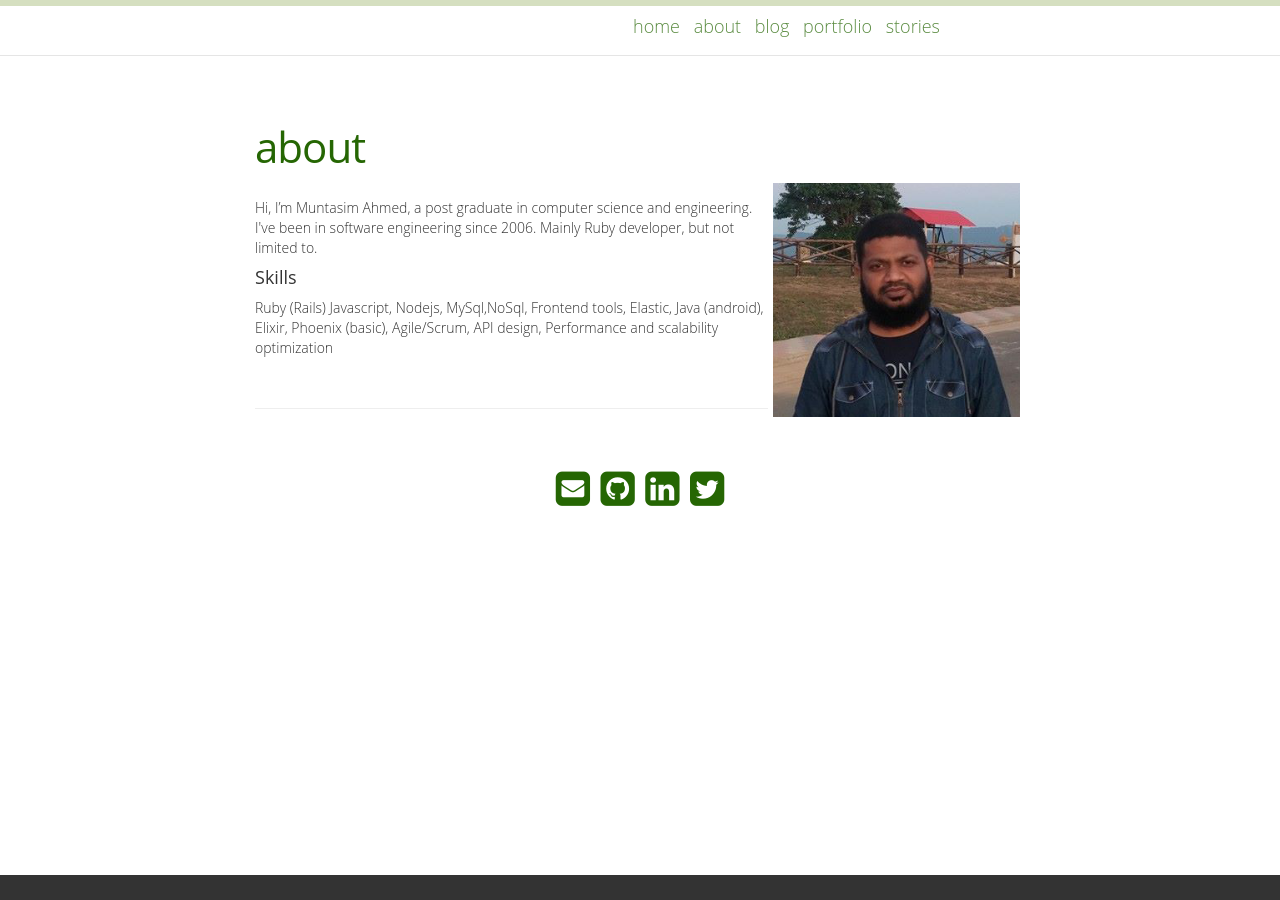
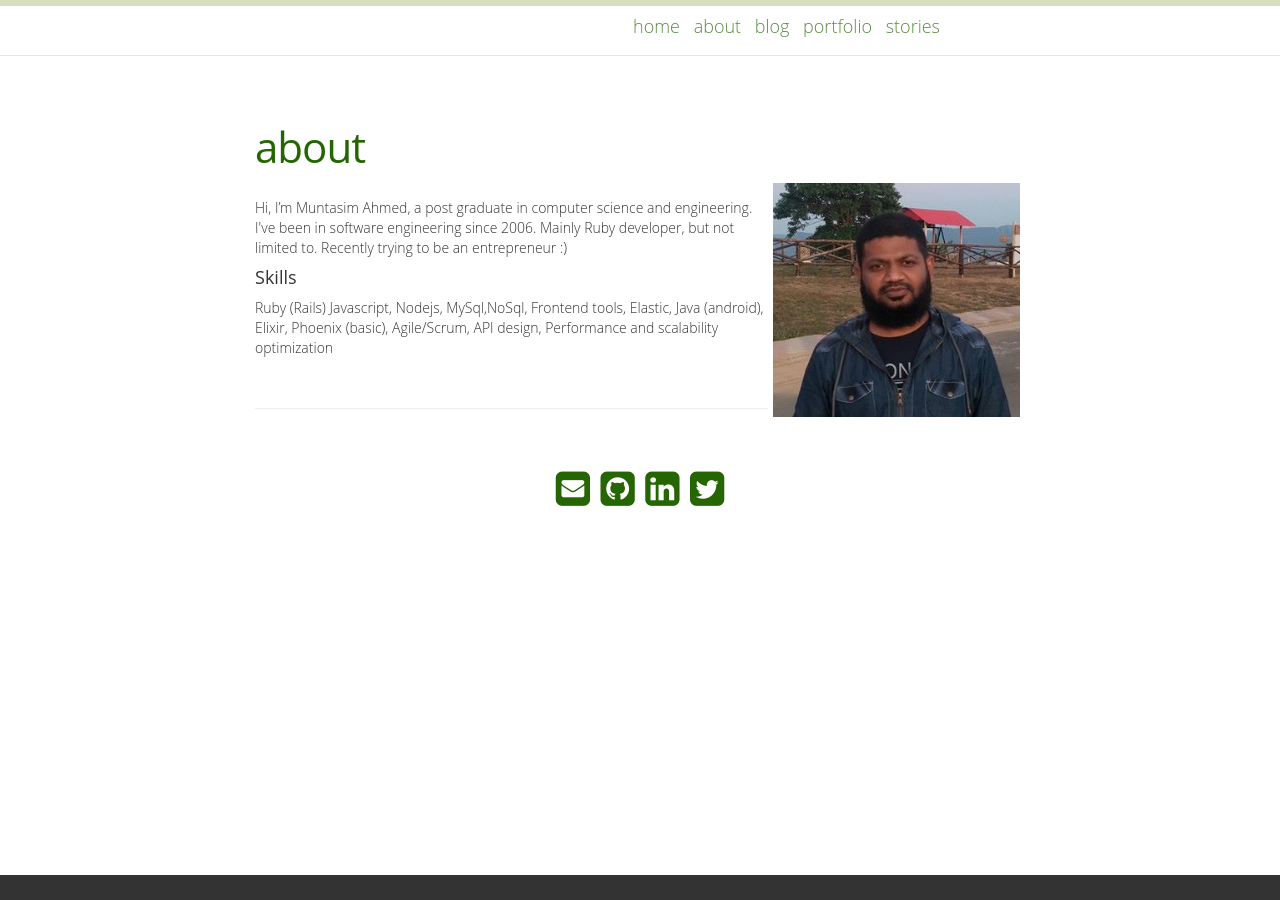
Before and after one commit to amuntasim/amuntasim.github.io, a Jekyll site: the page built from about.md, in a window 1280 px wide. Built offline with Jekyll 4.4.1, drawn with Linux system fonts in a browser that asks for light colours; nearby versions of some CDN libraries.

Commit message:
continuing with portfolio

```diff
--- a/about.md
+++ b/about.md
@@ -9,7 +9,7 @@ permalink: /about/
 
 <br/>
 Hi,
-I’m Muntasim Ahmed, a post graduate in computer science and engineering. I've been in software engineering since 2006. Mainly Ruby developer, but not limited to.
+I’m Muntasim Ahmed, a post graduate in computer science and engineering. I've been in software engineering since 2006. Mainly Ruby developer, but not limited to. Recently trying to be an entrepreneur :)
 
 <h4>Skills</h4>
 <p>
```
Also changed, not shown: 1 other file.
